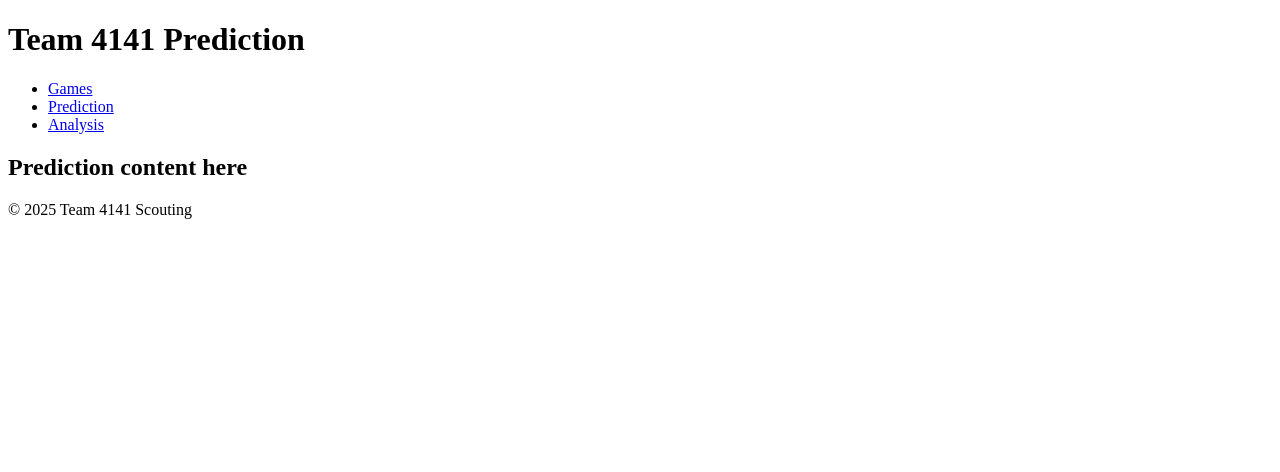
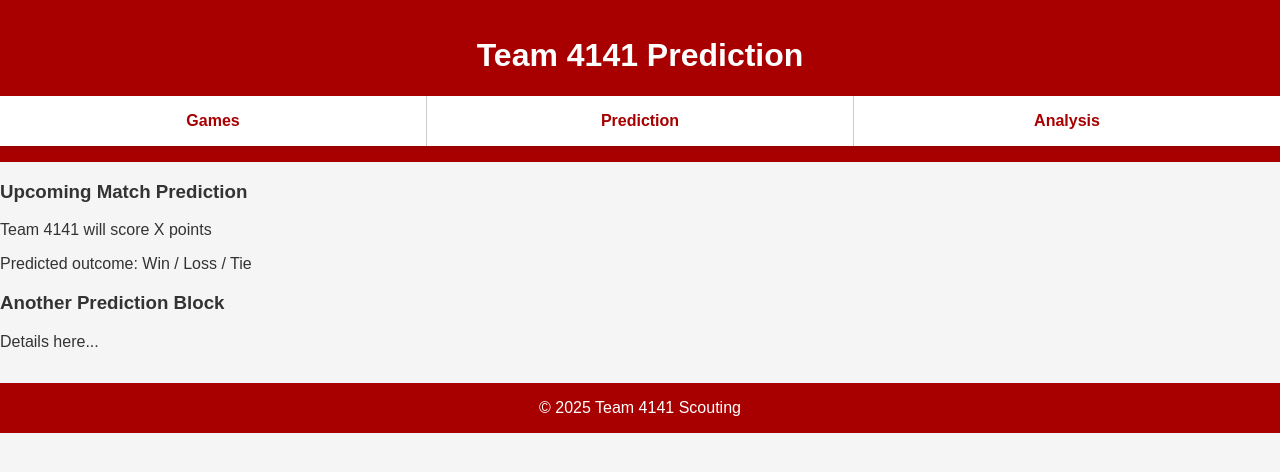
Before and after one commit to slimeee3/scouting-4141, a website: page src/prediction/prediction.html in a window 1280 px wide. Drawn offline with Linux system fonts and the light colour scheme.

Commit message:
added predictions simple html and css

```diff
--- /dev/null
+++ b/src/prediction/prediction.css
@@ -0,0 +1,11 @@
+#prediction-container section {
+    background-color: #fff;
+    border-radius: 10px;
+    box-shadow: 0 4px 6px rgba(0,0,0,0.1);
+    padding: 1em;
+    margin: 1em 2em;
+  }
+  #prediction-container h3 {
+    color: #a80000;
+    margin-top: 0;
+  }
--- a/src/prediction/prediction.html
+++ b/src/prediction/prediction.html
@@ -2,29 +2,34 @@
 <html lang="en">
 <head>
   <meta charset="UTF-8">
-  <title>Prediction Page</title>
-  <link rel="stylesheet" href="/style.css">
+  <title>Team 4141 Prediction</title>
+  <link rel="stylesheet" href="/games/games.css">
 </head>
 <body>
   <header>
     <h1>Team 4141 Prediction</h1>
     <nav class="navbar">
-      <ul>
-        <li><a href="/games">Games</a></li>
-        <li><a href="/prediction">Prediction</a></li>
-        <li><a href="/analysis/analysis.html">Analysis</a></li>
-      </ul>
+      <a class="nav-card" href="/games">Games</a>
+      <a class="nav-card" href="/prediction">Prediction</a>
+      <a class="nav-card" href="/analysis">Analysis</a>
     </nav>
   </header>
 
-  <main>
-    <h2>Prediction content here</h2>
+  <main id="prediction-container">
+    <section>
+      <h3>Upcoming Match Prediction</h3>
+      <p>Team 4141 will score X points</p>
+      <p>Predicted outcome: Win / Loss / Tie</p>
+    </section>
+
+    <section>
+      <h3>Another Prediction Block</h3>
+      <p>Details here...</p>
+    </section>
   </main>
 
   <footer>
     &copy; 2025 Team 4141 Scouting
   </footer>
-
-  <script src="/prediction/prediction.js"></script>
 </body>
 </html>
```
Also changed, not shown: src/games/games.html (+1 -1 lines).
